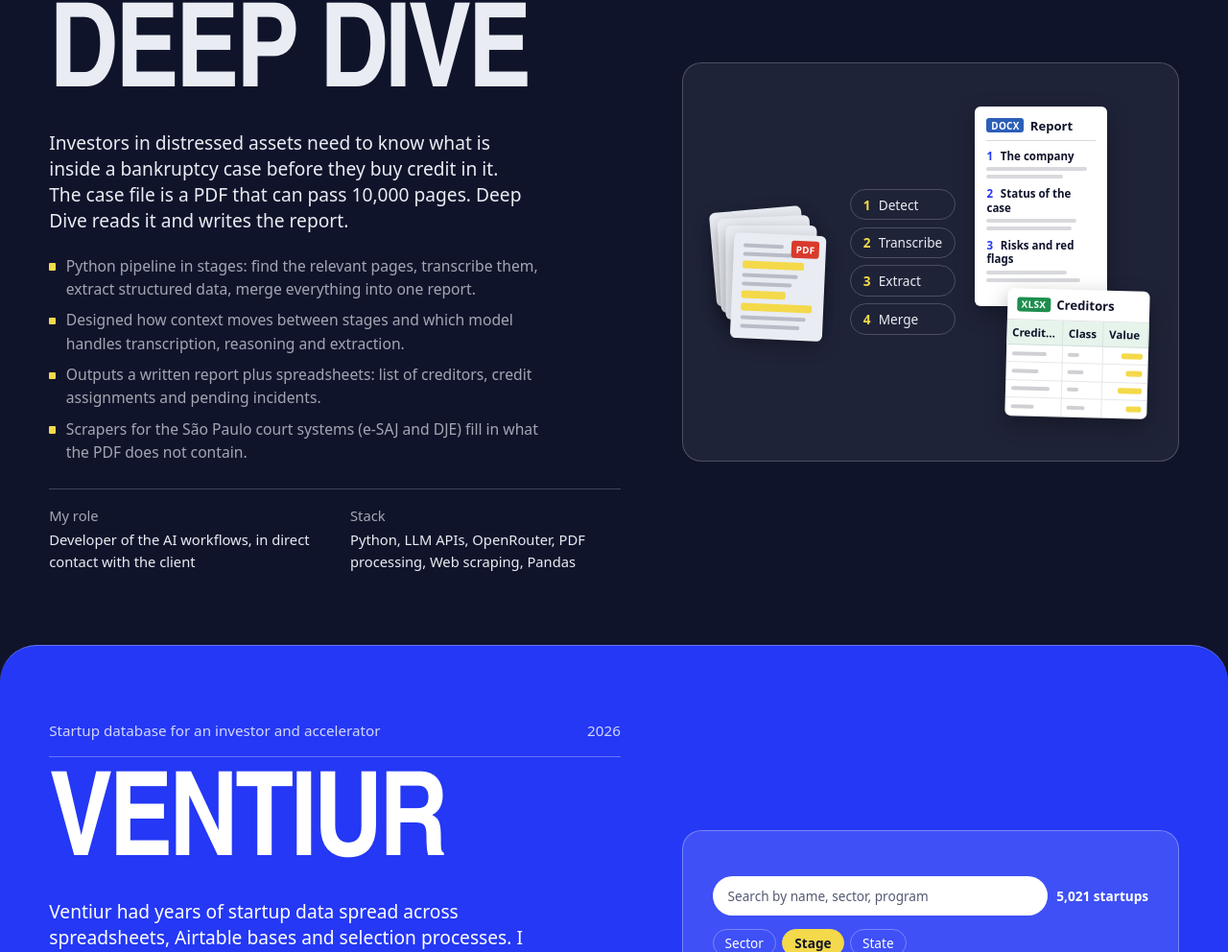
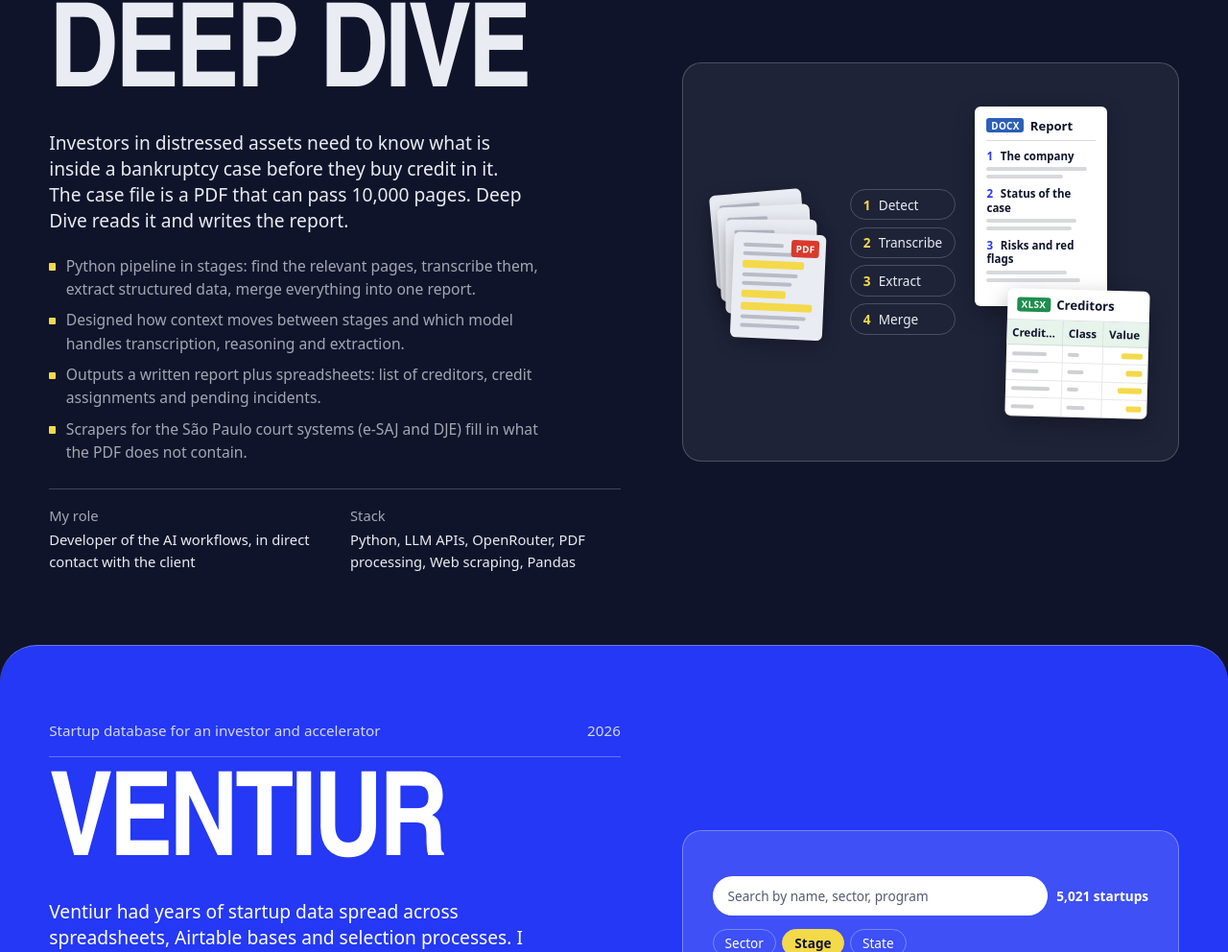
Before and after one commit to victorrgouvea/portfolio, an Astro site: page / in a window 1280 px wide. Shown: the part 2325-3317 px from the top of the page at 96% size. Built offline with nearby package versions, Linux system fonts and the light colour scheme; Astro itself is replaced by a stand-in of ours.

Commit message:
Deep Dive: stack PDF sheets in one grid cell so the fan stays inside the card at any width

```diff
--- a/src/styles/global.css
+++ b/src/styles/global.css
@@ -542,9 +542,12 @@ mark {
   align-items: center;
   gap: clamp(0.8rem, 1.6vw, 1.4rem);
 }
+/* All sheets share one grid cell, so the fan's spread no longer depends on column width. */
 .art-dd__pages {
   position: relative;
+  display: grid;
   padding-top: 0.5rem;
+  padding-bottom: calc(3 * 0.9rem);
 }
 .sheet {
   position: relative;
@@ -553,12 +556,11 @@ mark {
   padding: 0.7rem 0.6rem;
   display: grid;
   gap: 5px;
+  grid-area: 1 / 1;
+  align-self: start;
   width: 78%;
-  transform: translate(calc(var(--i) * 7%), calc(var(--i) * 6px)) rotate(calc((var(--i) - 2) * 2.5deg));
+  transform: translate(calc(var(--i) * 7%), calc(var(--i) * 0.9rem)) rotate(calc((var(--i) - 2) * 2.5deg));
   box-shadow: 0 6px 18px rgb(0 0 0 / 0.28);
-}
-.sheet + .sheet {
-  margin-top: -78%;
 }
 .sheet i {
   display: block;
```
Also changed, not shown: .claude/launch.json, 1 other file.
